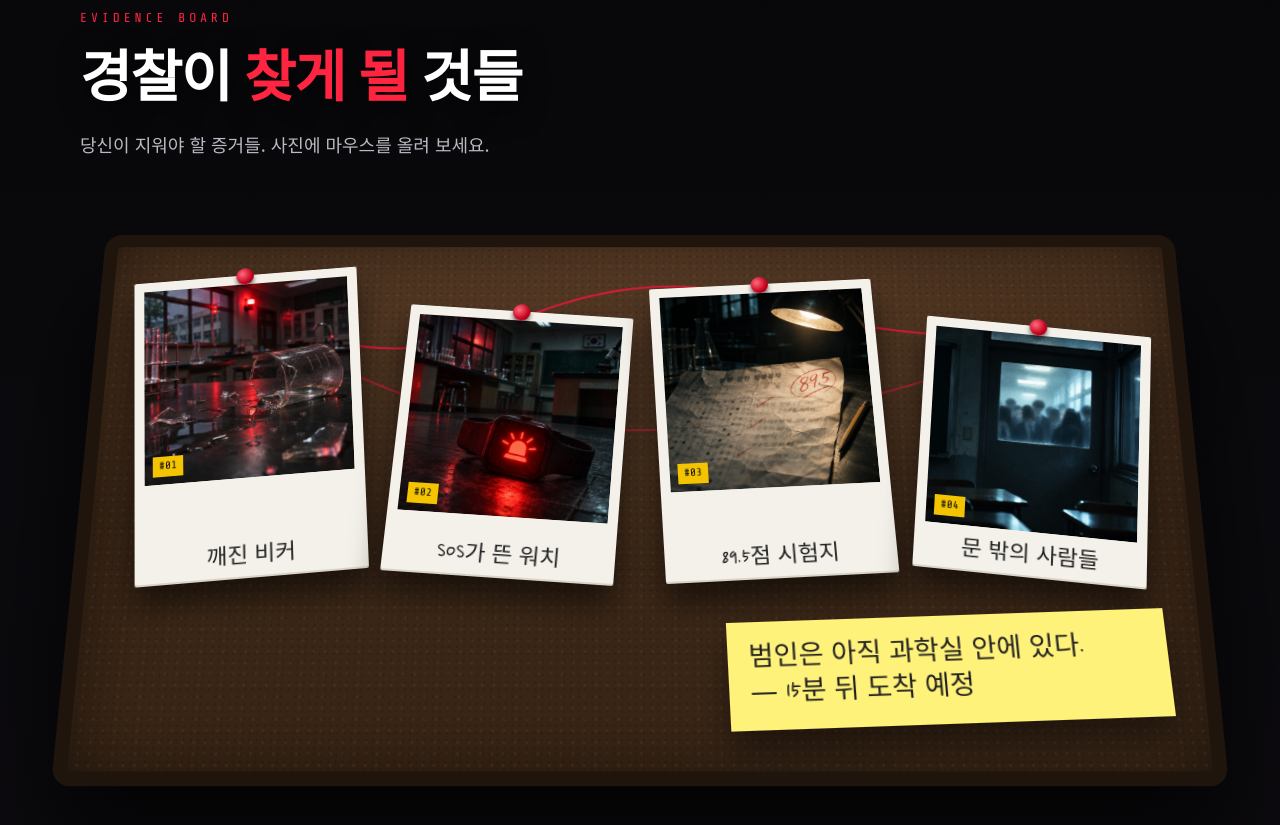
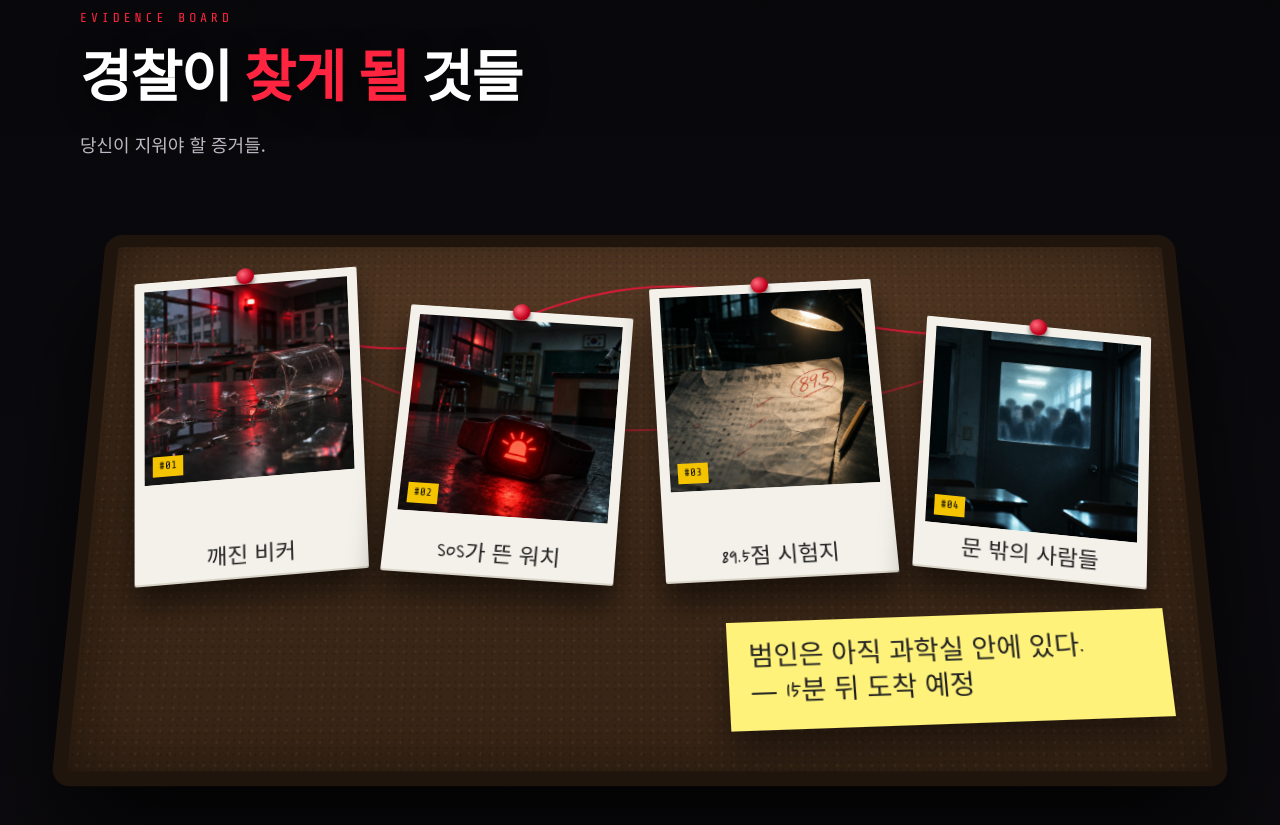
Before and after one commit to connectopia-hub/escape-89-5, a plain HTML site: page index.html in a window 1280 px wide. Shown: the part 4240-5065 px from the top of the page. Drawn offline with nearby package versions, Linux system fonts and the light colour scheme.

Commit message:
Update index.html

```diff
--- a/index.html
+++ b/index.html
@@ -446,7 +446,7 @@ footer{padding:40px 0 110px;border-top:1px solid var(--line);color:var(--muted);
   <div class="wrap">
     <p class="eyebrow reveal">EVIDENCE BOARD</p>
     <h2 class="h2 reveal d1">경찰이 <em>찾게 될</em> 것들</h2>
-    <p class="lead reveal d2">당신이 지워야 할 증거들. 사진에 마우스를 올려 보세요.</p>
+    <p class="lead reveal d2">당신이 지워야 할 증거들.</p>
     <div class="board-stage reveal d2">
       <div class="board" data-tilt="5" data-base-rx="16">
         <svg class="strings" viewBox="0 0 100 100" preserveAspectRatio="none" aria-hidden="true">
```
